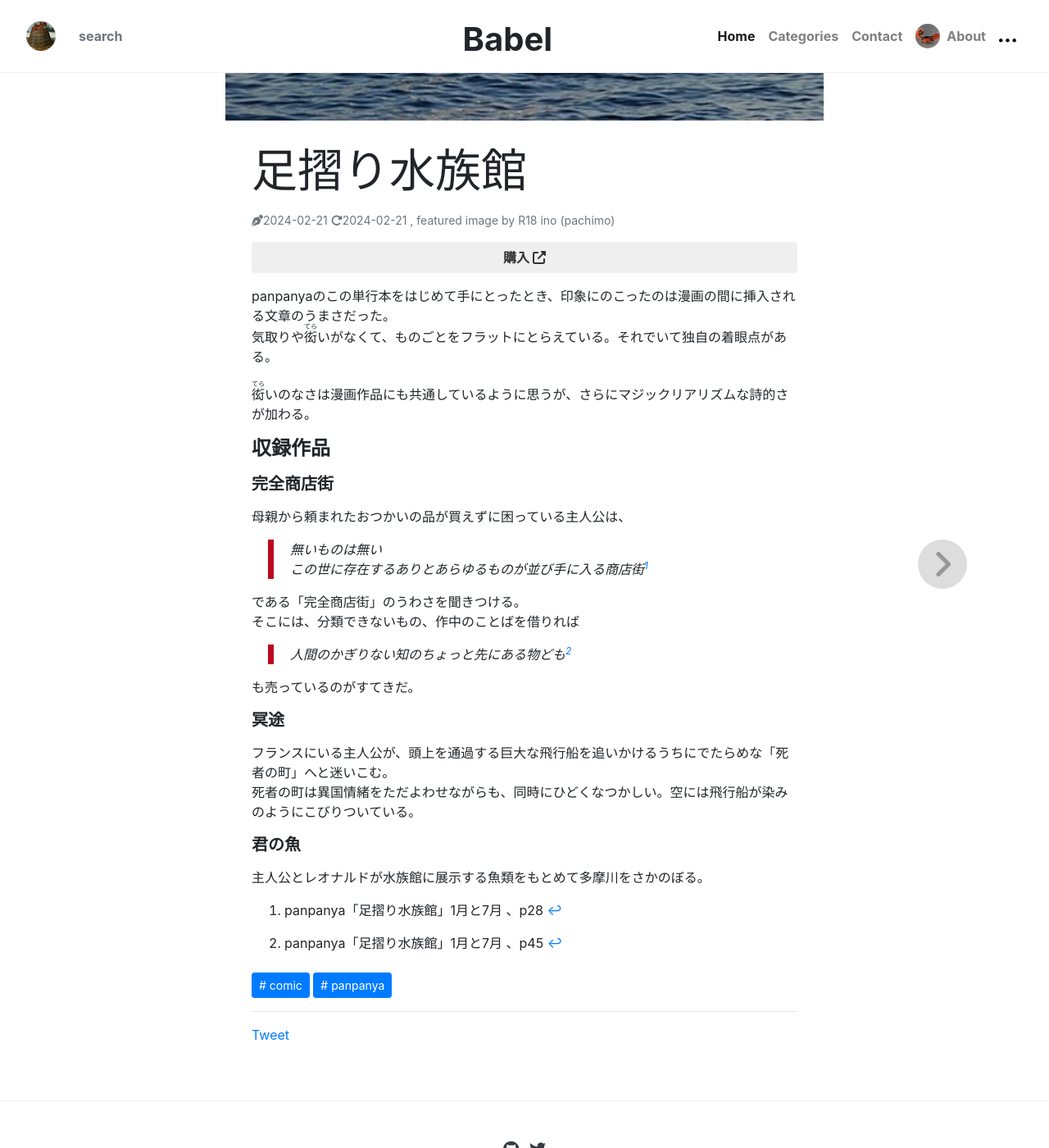
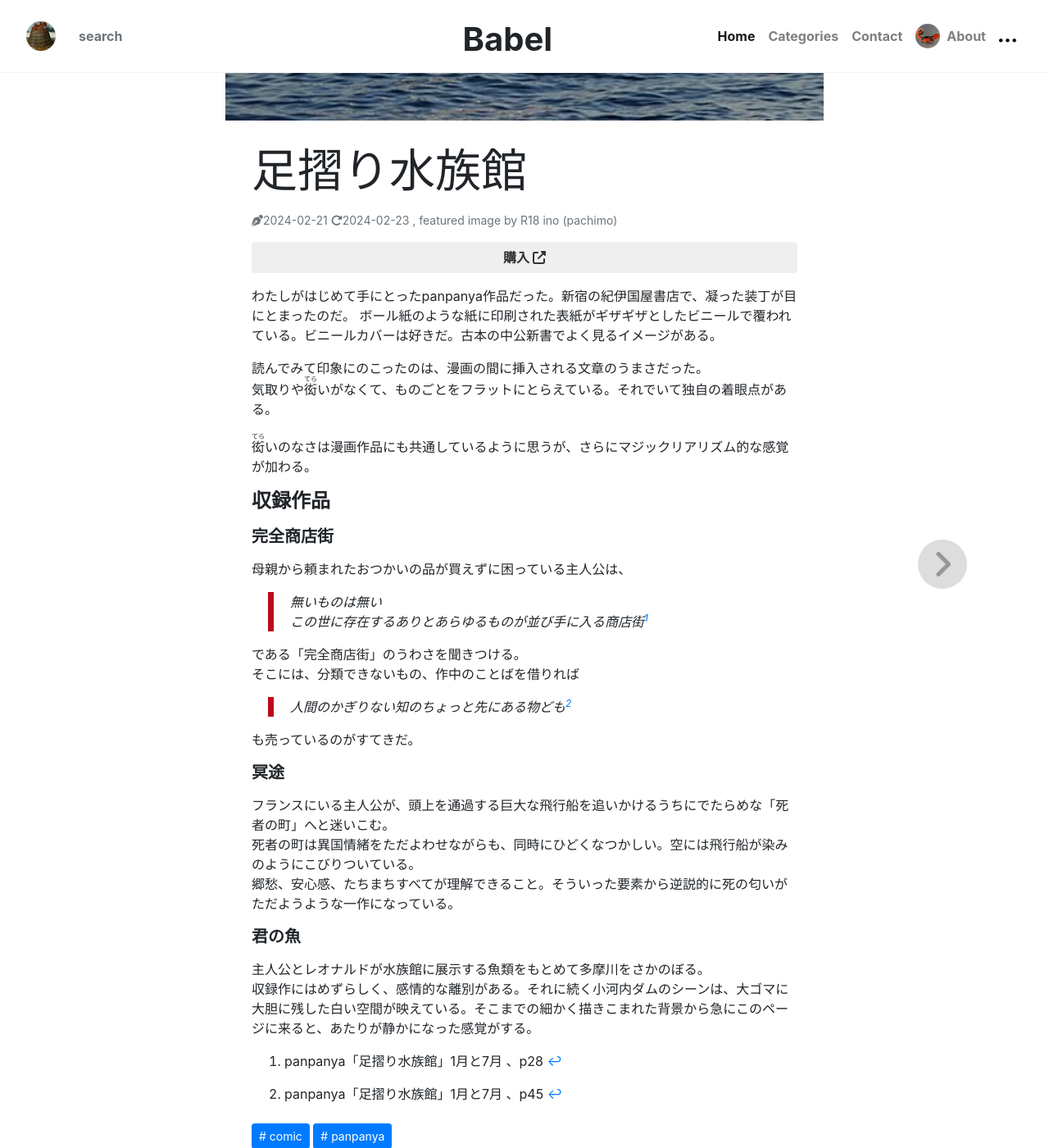
Before and after one commit to tenax66/tenax66.github.io, a Jekyll site: the page built from _posts/2024-02-21-ashizuri-suizokukan.md, in a window 1280 px wide and 1400 px high, scrolled down 1077 px. Shown: the whole window at 82% size. Built offline with Jekyll 4.4.1, drawn with Linux system fonts in a browser that asks for light colours; nearby versions of some CDN libraries; library files that are not in the unit come from our copies; comment, search, counter and statistics services are not loaded.

Commit message:
Update ashizuri-suizokukan

```diff
--- a/_posts/2024-02-21-ashizuri-suizokukan.md
+++ b/_posts/2024-02-21-ashizuri-suizokukan.md
@@ -4,13 +4,17 @@
 image: "/assets/images/ashizuri-suizokukan/ashizuri-suizokukan.jpg"
 credit: r18 INO (PACHIMO)
 visit: https://amzn.to/3wm6Oky
-lastmod: "2024-02-21"
+lastmod: "2024-02-23"
+permalink: /babel/:title
 ---
 
-panpanyaのこの単行本をはじめて手にとったとき、印象にのこったのは漫画の間に挿入される文章のうまさだった。
+わたしがはじめて手にとったpanpanya作品だった。新宿の紀伊国屋書店で、凝った装丁が目にとまったのだ。
+ボール紙のような紙に印刷された表紙がギザギザとしたビニールで覆われている。ビニールカバーは好きだ。古本の中公新書でよく見るイメージがある。
+
+読んでみて印象にのこったのは、漫画の間に挿入される文章のうまさだった。
 気取りや<ruby>衒<rp>（</rp><rt>てら</rt><rp>）</rp></ruby>いがなくて、ものごとをフラットにとらえている。それでいて独自の着眼点がある。
 
-<ruby>衒<rp>（</rp><rt>てら</rt><rp>）</rp></ruby>いのなさは漫画作品にも共通しているように思うが、さらにマジックリアリズムな詩的さが加わる。
+<ruby>衒<rp>（</rp><rt>てら</rt><rp>）</rp></ruby>いのなさは漫画作品にも共通しているように思うが、さらにマジックリアリズム的な感覚が加わる。
 
 #### 収録作品
 
@@ -32,10 +36,12 @@
 
 フランスにいる主人公が、頭上を通過する巨大な飛行船を追いかけるうちにでたらめな「死者の町」へと迷いこむ。
 死者の町は異国情緒をただよわせながらも、同時にひどくなつかしい。空には飛行船が染みのようにこびりついている。
+郷愁、安心感、たちまちすべてが理解できること。そういった要素から逆説的に死の匂いがただようような一作になっている。
 
 ##### 君の魚
 
 主人公とレオナルドが水族館に展示する魚類をもとめて多摩川をさかのぼる。
+収録作にはめずらしく、感情的な離別がある。それに続く小河内ダムのシーンは、大ゴマに大胆に残した白い空間が映えている。そこまでの細かく描きこまれた背景から急にこのページに来ると、あたりが静かになった感覚がする。
 
 [^1]: panpanya「足摺り水族館」1月と7月 、p28
 [^2]: panpanya「足摺り水族館」1月と7月 、p45
```
